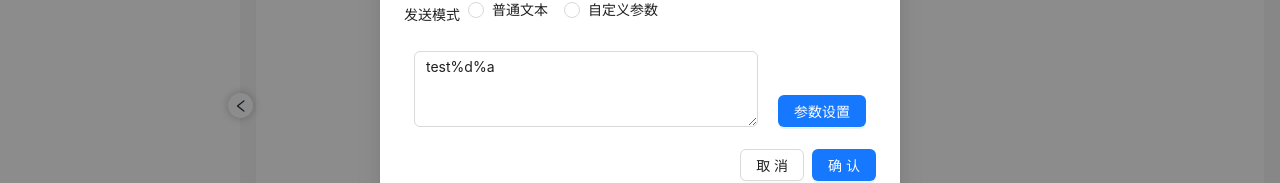
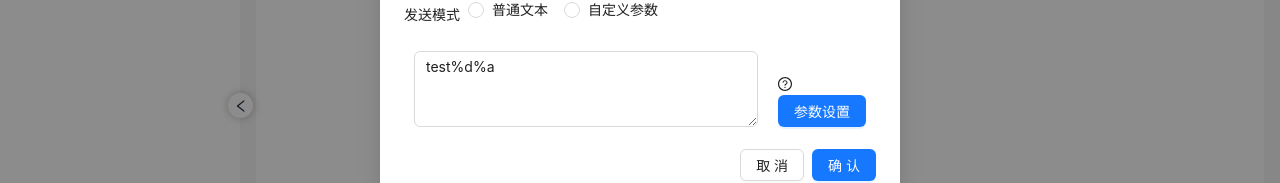
Before and after one commit to lao-boli/ws-test, a React (Vite) app: page /chat/1 in a window 1280 px wide. Both pictures are taken after a click on the button 303 px from the left and 760 px from the top of the page. Shown: the part 307-490 px from the top of the page. Built offline with nearby package versions, Linux system fonts and the light colour scheme.

Commit message:
feat: 添加格式参考tip.

```diff
--- a/src/pages/chat/components/sendSetting/index.jsx
+++ b/src/pages/chat/components/sendSetting/index.jsx
@@ -1,6 +1,6 @@
-import {Button, Input, Modal, Radio, Space, Tooltip} from 'antd';
+import {Button, Input, Modal, Popover, Radio, Space, Tooltip} from 'antd';
 import {useEffect, useState} from 'react';
-import {SettingOutlined} from "@ant-design/icons";
+import {QuestionCircleOutlined, SettingOutlined} from "@ant-design/icons";
 import {useDispatch, useSelector} from "react-redux";
 import {updateSendConfig} from "../../../../reducer/clientReducer.js";
 import './sendSetting.css'
@@ -8,7 +8,20 @@ import TextArea from "antd/es/input/TextArea.js";
 import ParamSetting from "../paramSetting/index.jsx";
 import {decode} from "../../../../utils/param-util.js";
 
+const tip = (
+    <div>
+        <p>遵循sprintf规范,格式字符串中的占位符用%标记，<br/>后面跟着一个或多个以下元素:</p>
+        <p>% — 转义字符&apos;%&apos;</p>
+        <p>d — 10进制整数</p>
+        <p>f — 浮点型数字,&apos;.nf&apos;表示为该浮点数保留n位小数</p>
+        <p>o — 8进制整数</p>
+        <p>x — 小写的16进制整数</p>
+        <p>X — 大写的16进制整数</p>
+    </div>
+)
+// s/\(.*\)/<p>\1<\/p>/g
 const SendSetting = ({id}) => {
+    console.log(tip)
     let dispatch = useDispatch();
     const {sendConfig = {}} = useSelector(state => state.clientReducer.clients[id]) || {}
 
@@ -124,7 +137,12 @@ const SendSetting = ({id}) => {
                     <TextArea rows={3} value={paramConfig.pattern}
                               onChange={handlePatternChange}
                     />
-                    <ParamSetting paramConfig={paramConfig} paramConfirm={paramConfirm}/>
+                    <div>
+                        <Popover content={tip} title="格式参考" trigger="click">
+                            <QuestionCircleOutlined/>
+                        </Popover>
+                        <ParamSetting paramConfig={paramConfig} paramConfirm={paramConfirm}/>
+                    </div>
                 </div>
             </Modal>
         </>
```
